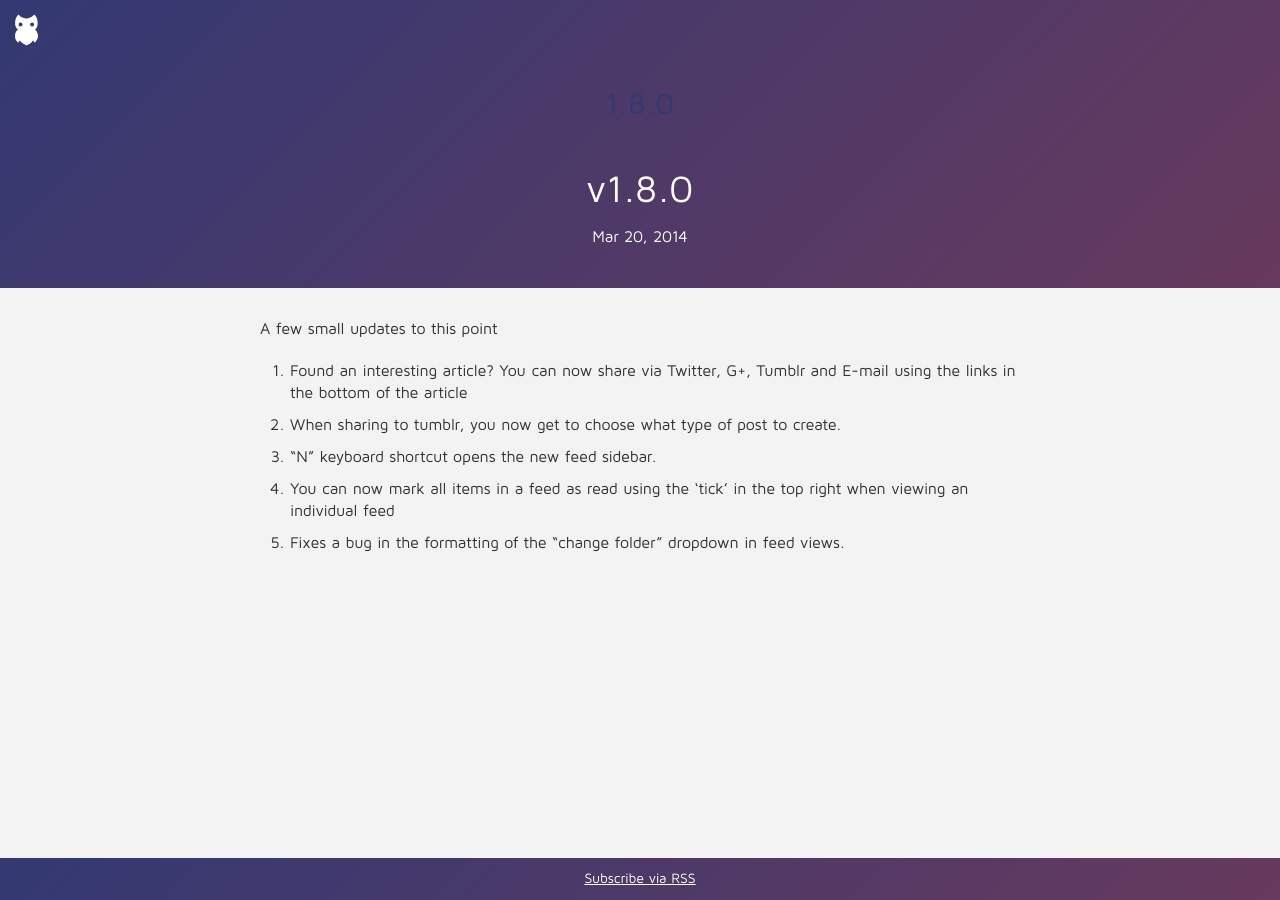
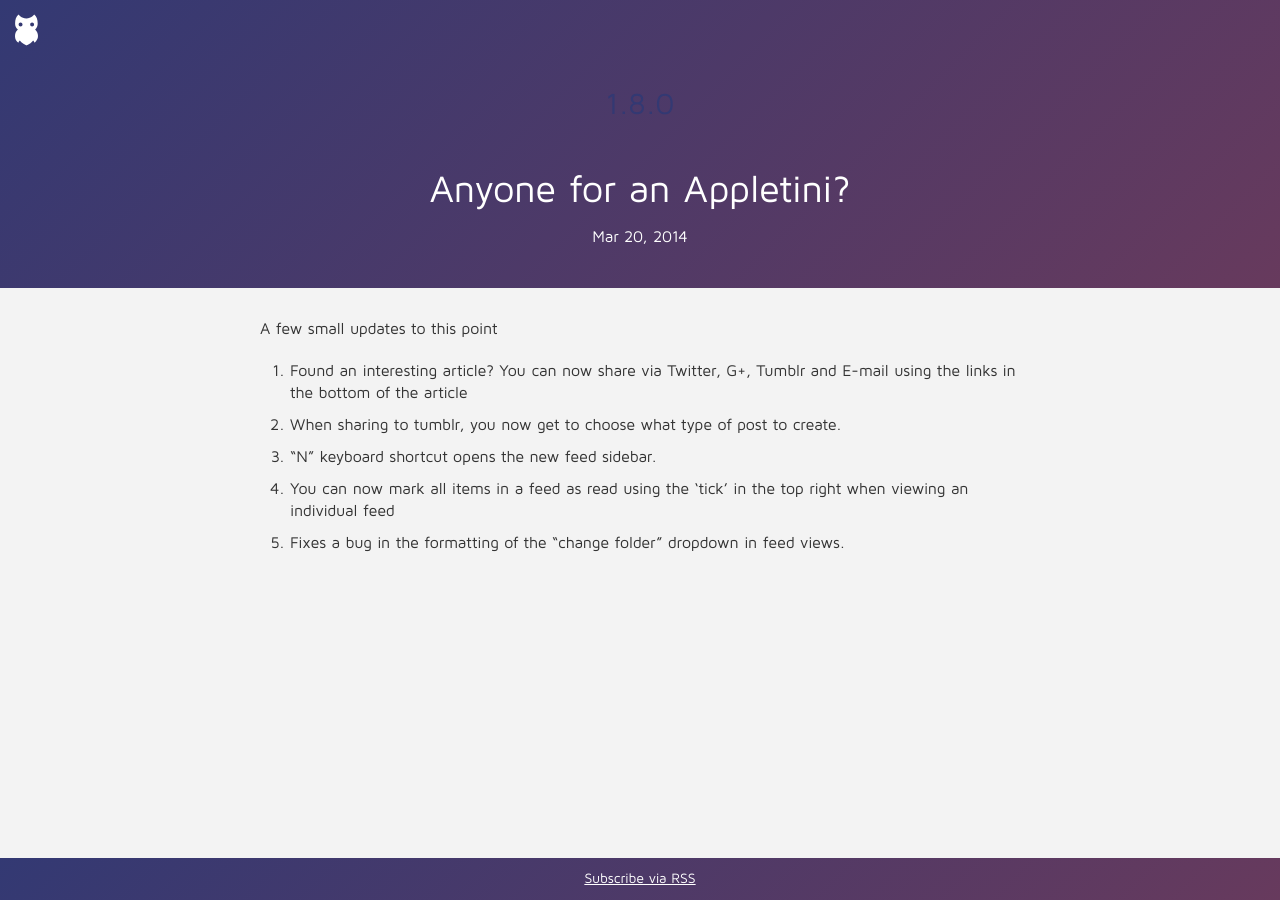
Before and after one commit to OwlyStuff/owlystuff.github.io, a Jekyll site: the page built from _posts/2014-03-20-release-1-8-0.markdown, in a window 1280 px wide. Built offline with Jekyll 4.4.1, drawn with Linux system fonts in a browser that asks for light colours.

Commit message:
Updates title of the 1.8.0 post to be a name
THis is because the version gets output already so don't need
to duplicate it

```diff
--- a/_posts/2014-03-20-release-1-8-0.markdown
+++ b/_posts/2014-03-20-release-1-8-0.markdown
@@ -1,6 +1,6 @@
 ---
 layout: post
-title:  "v1.8.0"
+title:  "Anyone for an Appletini?"
 date:   2014-03-20
 type: release
 release_version: 1.8.0
```
